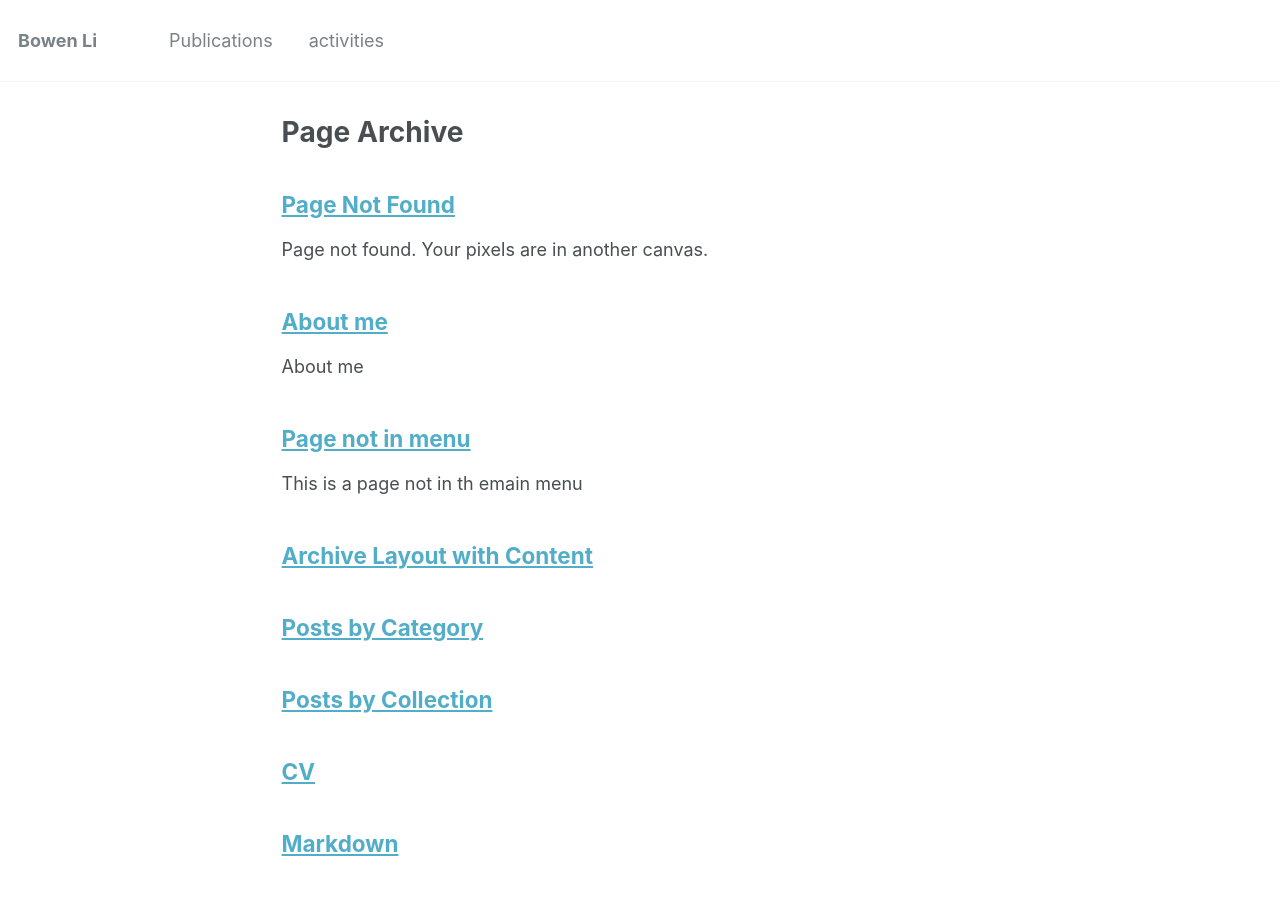
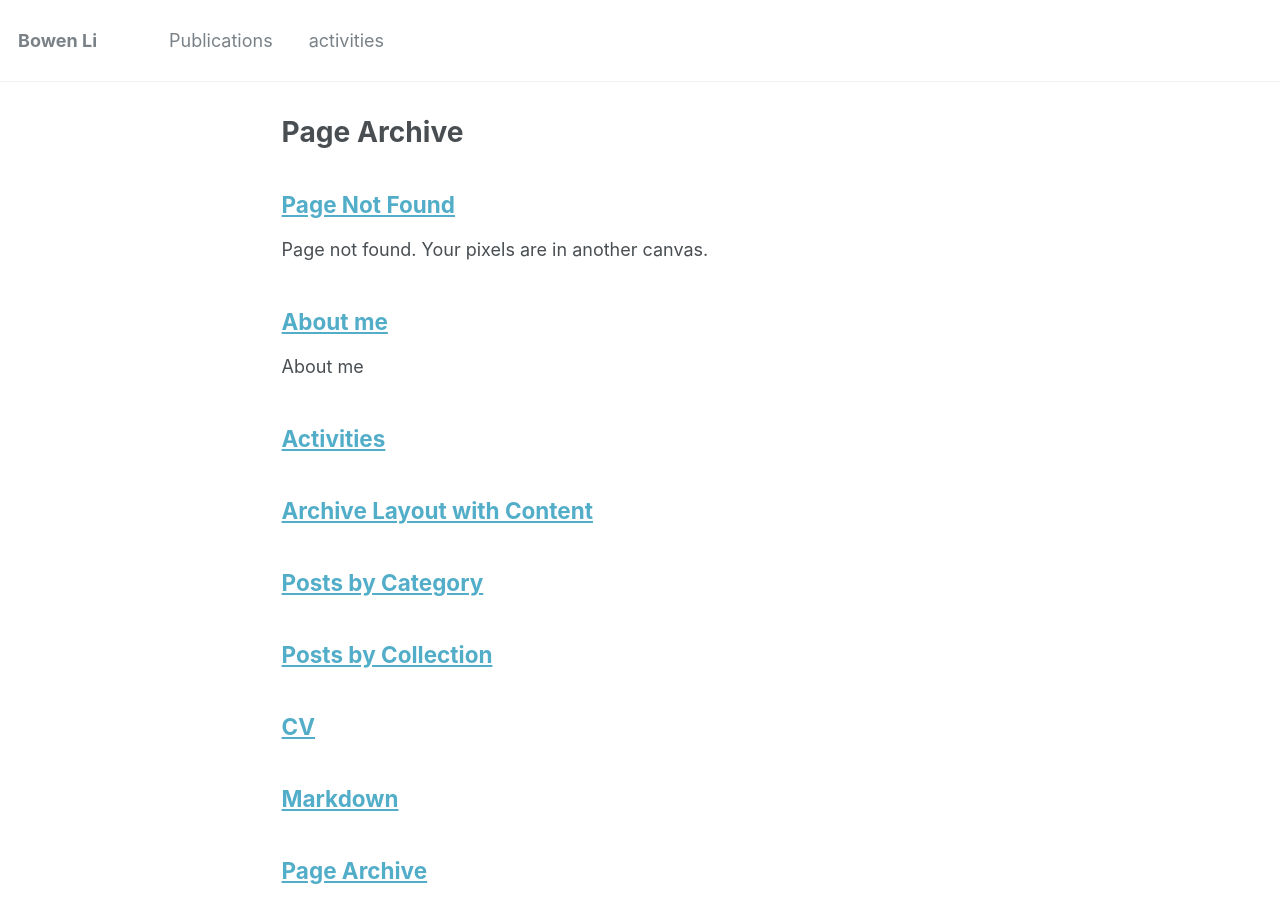
Before and after one commit to BowenL1/BowenL1.github.io, a Jekyll site: the page built from _pages/page-archive.html, in a window 1280 px wide and 900 px high. Built offline with Jekyll 4.4.1, drawn with Linux system fonts in a browser that asks for light colours.

```diff
--- a/_pages/activities.md
+++ b/_pages/activities.md
@@ -1,11 +1,9 @@
 ---
-permalink: /non-menu-page/
-title: "Page not in menu"
-excerpt: "This is a page not in th emain menu"
+layout: archive
+title: "Activities"
+permalink: /activites/
 author_profile: true
-redirect_from:
-  - "/nmp/"
-  - "/nmp.html"
 ---
 
-Showing some pictures about snowboarding and surfing later on.
+
+Showing some pictures about snowboarding and surfing later on.haha
```
